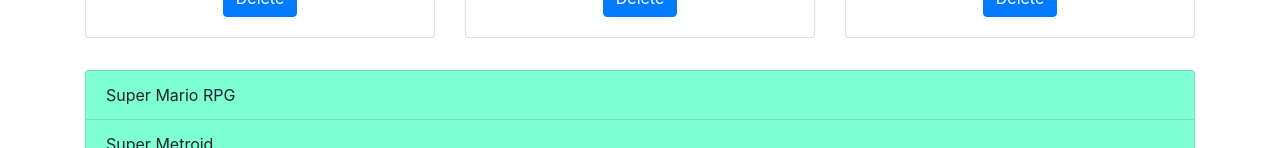
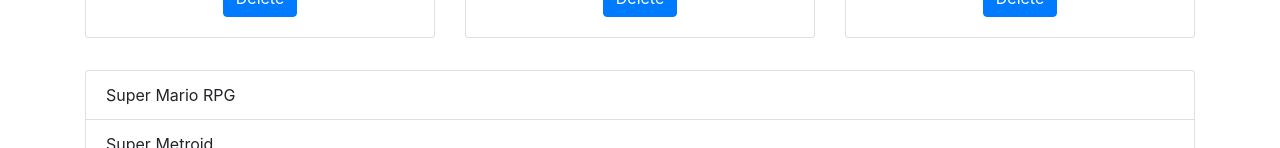
Before and after one commit to apellerite/vue_intro, a Vue app: page / in a window 1280 px wide. Shown: the part 804-952 px from the top of the page. Built offline with nearby package versions, Linux system fonts and the light colour scheme.

Commit message:
fix(vue): add a font color fix(etc): testing another line

```diff
--- a/src/App.vue
+++ b/src/App.vue
@@ -12,7 +12,7 @@
       </div>
     </div>
     <ul class="list-group">
-      <li class="list-group-item" v-for="title in gameTitles" style="background-color: aquamarine" :key="title">{{ title }}</li>
+      <li class="list-group-item" v-for="title in gameTitles" style="{ color: purple; background-color: aquamarine }" :key="title">{{ title }}</li>
     </ul>
   </div>
 </template>
```
